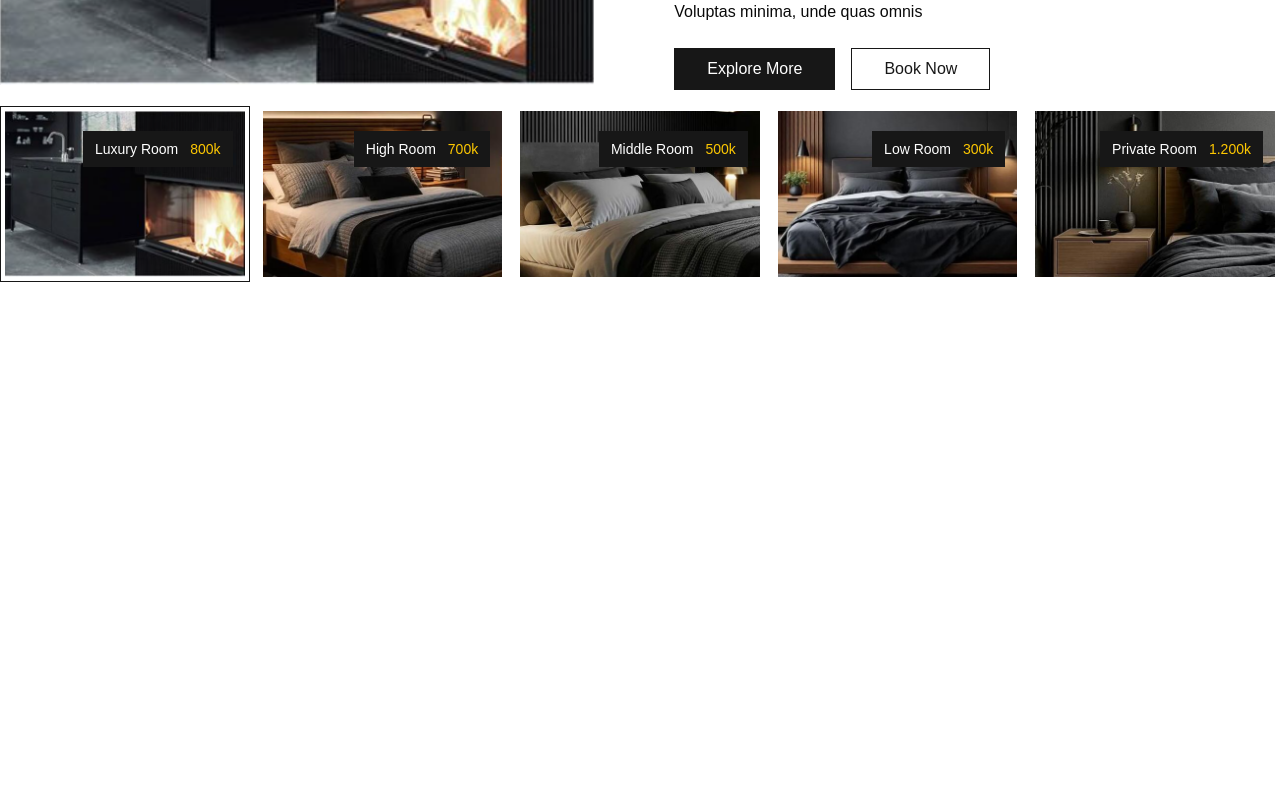
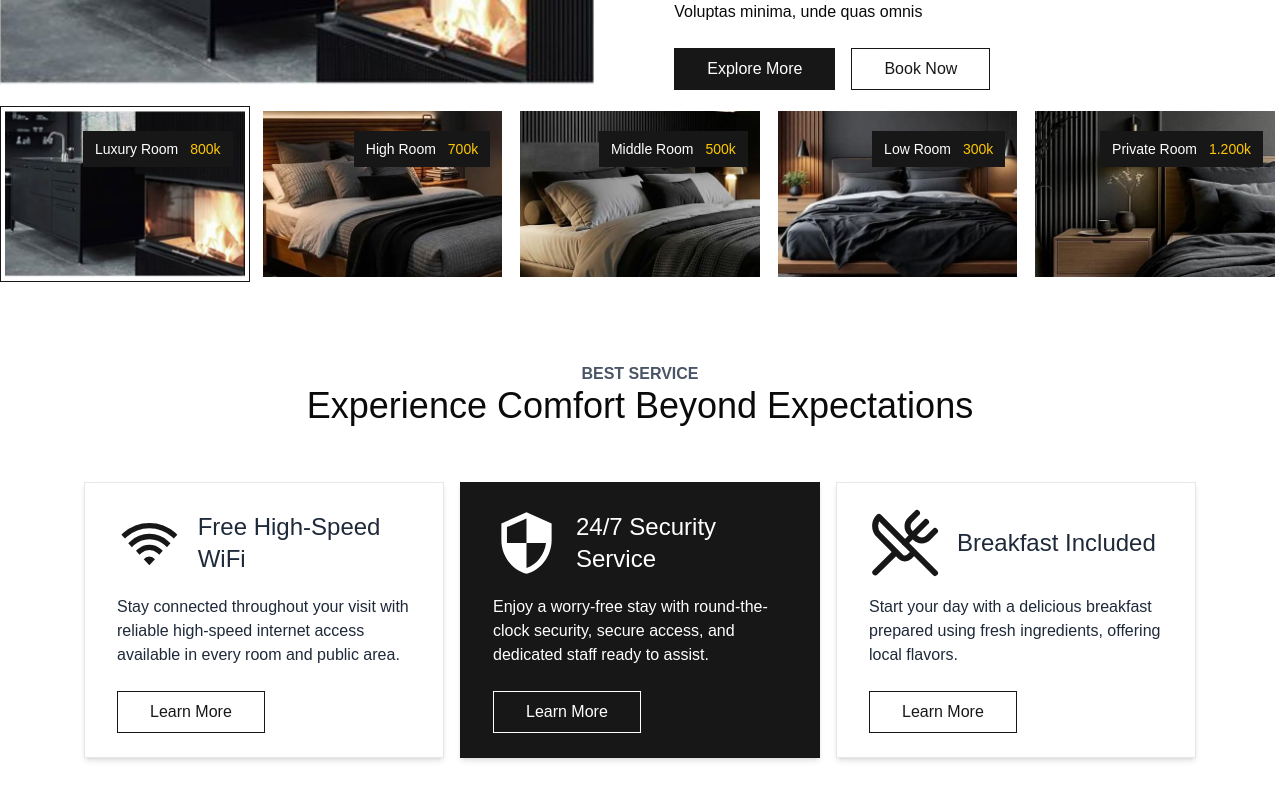
Before and after one commit to PrinceTyo/artha-penginapan, a React (Vite) app: page / in a window 1280 px wide. Shown: the part 1641-2441 px from the top of the page. Before the commit the page ends 1923 px from the top, so only its background shows below. Built offline with nearby package versions, Linux system fonts and the light colour scheme; the HTML template or start-up script is replaced by a standard one.

Commit message:
feat: add amenities-section

```diff
--- /dev/null
+++ b/src/lib/data/amenitiesData.ts
@@ -0,0 +1,29 @@
+import { MdOutlineSecurity } from "react-icons/md";
+import { LuUtensilsCrossed } from "react-icons/lu";
+import { IoWifiSharp } from "react-icons/io5";
+
+export const amenitiesData = {
+  badge: "best service",
+  title: "Experience Comfort Beyond Expectations",
+  btnText: "Learn More",
+  amenities: [
+    {
+      icon: IoWifiSharp,
+      title: "Free High-Speed WiFi",
+      description:
+        "Stay connected throughout your visit with reliable high-speed internet access available in every room and public area.",
+    },
+    {
+      icon: MdOutlineSecurity,
+      title: "24/7 Security Service",
+      description:
+        "Enjoy a worry-free stay with round-the-clock security, secure access, and dedicated staff ready to assist.",
+    },
+    {
+      icon: LuUtensilsCrossed,
+      title: "Breakfast Included",
+      description:
+        "Start your day with a delicious breakfast prepared using fresh ingredients, offering local flavors.",
+    },
+  ],
+};
--- a/src/pages/home.tsx
+++ b/src/pages/home.tsx
@@ -1,7 +1,9 @@
 import About from "@/sections/about";
 import Hero from "@/sections/hero";
 import Room from "@/sections/room";
+import Amenities from "@/sections/amenities";
 import { roomData } from "@/lib/data/roomData";
+import { amenitiesData } from "@/lib/data/amenitiesData";
 
 export default function Home() {
   return (
@@ -9,6 +11,7 @@ export default function Home() {
       <Hero />
       <About />
       <Room {...roomData} />
+      <Amenities {...amenitiesData} />
     </>
   );
 }
--- /dev/null
+++ b/src/sections/amenities.tsx
@@ -0,0 +1,72 @@
+import { useState } from "react";
+
+type Amenities = {
+  icon: React.ElementType;
+  title: string;
+  description: string;
+};
+
+type AmenitiesProps = {
+  badge: string;
+  title: string;
+  btnText: string;
+  amenities: Amenities[];
+};
+
+export default function Amenities({
+  badge,
+  title,
+  btnText,
+  amenities,
+}: AmenitiesProps) {
+  const [hoveredIndex, setHoveredIndex] = useState<number | null>(null);
+
+  return (
+    <section className="flex flex-col justify-center items-center py-20">
+      <p className="font-semibold uppercase text-gray-600">{badge}</p>
+      <h2 className="text-4xl">{title}</h2>
+      <div className="flex items-center justify-center gap-4 mt-14">
+        {amenities.map((item, index) => {
+          const Icon = item.icon;
+
+          const isHovered = hoveredIndex === index;
+          const isDefaultActive = index === 1 && hoveredIndex === null;
+
+          return (
+            <div
+              key={index}
+              onMouseEnter={() => setHoveredIndex(index)}
+              onMouseLeave={() => setHoveredIndex(null)}
+              className={`shadow-md border border-gray-200 px-8 py-6 max-w-90 space-y-4 transition-all duration-300 ${
+                isHovered || isDefaultActive
+                  ? "bg-primary border-primary text-white"
+                  : "bg-white border-gray-200 text-gray-800"
+              }`}
+            >
+              <div className="flex items-center gap-4">
+                <Icon
+                  className={`size-18 ${
+                    isHovered || isDefaultActive ? "text-white" : "text-primary"
+                  }`}
+                />
+                <h3 className="text-2xl">{item.title}</h3>
+              </div>
+              <p>{item.description}</p>
+              <a href="#properties">
+                <button
+                  className={`mt-2 cursor-pointer py-2 px-8 border transition duration-300 ${
+                    isHovered || isDefaultActive
+                      ? " border-white text-white text-md hover:bg-white hover:text-primary"
+                      : " border-primary text-primary text-md hover:bg-primary hover:text-white"
+                  }`}
+                >
+                  {btnText}
+                </button>
+              </a>
+            </div>
+          );
+        })}
+      </div>
+    </section>
+  );
+}
```
